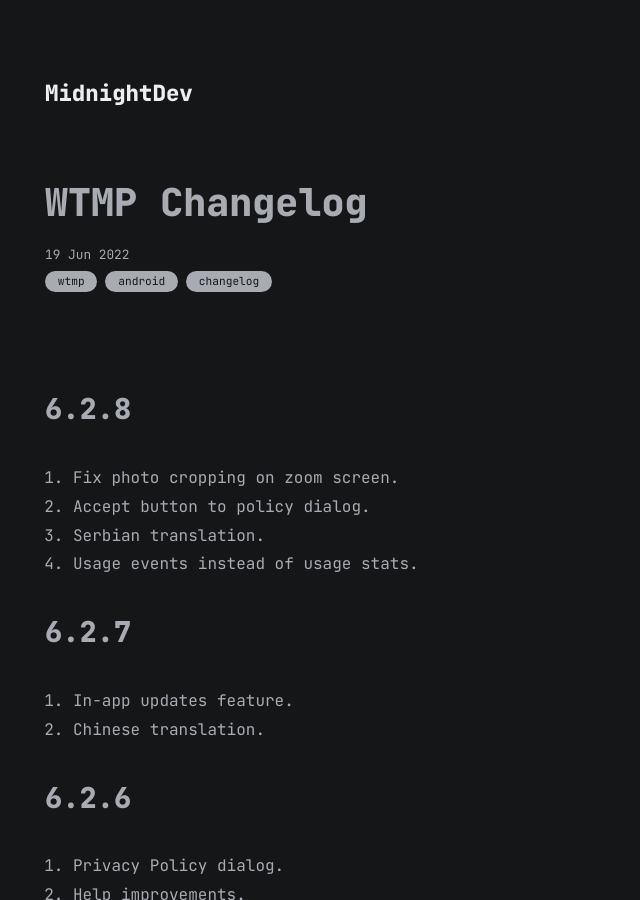
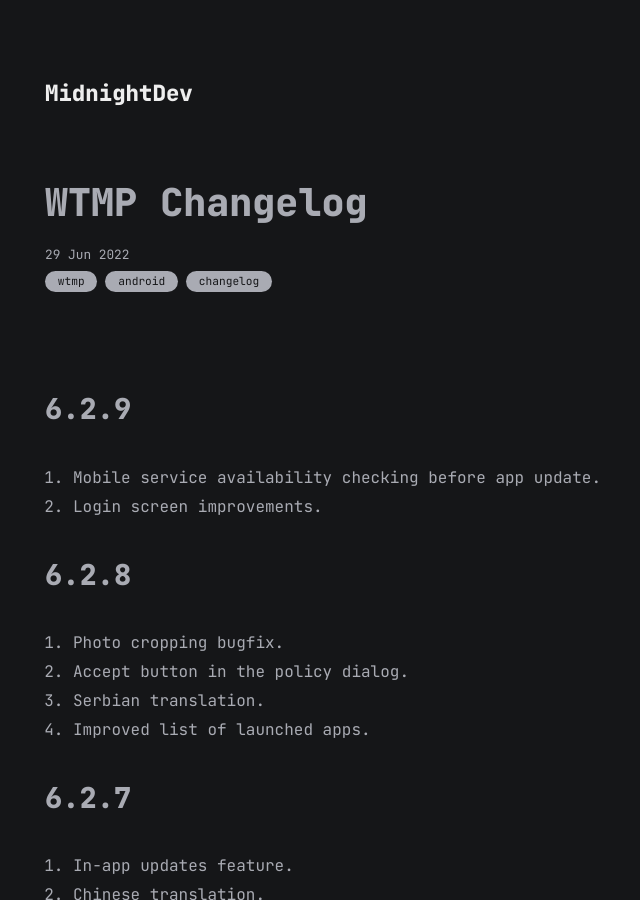
Before and after one commit to mdnghtdv/mdnghtdv.github.io, a Jekyll site: the page built from all_collections/_posts/2022-06-29-wtmp-changelog.md, in a window 1280 px wide and 900 px high. Shown: the whole window, without its empty margins (270-910 px from the left). Built offline with Jekyll 4.4.1, drawn with Linux system fonts in a browser that asks for light colours.

Commit message:
Update and rename 2022-06-19-wtmp-changelog.md to 2022-06-29-wtmp-changelog.md

```diff
--- a/all_collections/_posts/2022-06-19-wtmp-changelog.md
+++ b/all_collections/_posts/2022-06-29-wtmp-changelog.md
@@ -1,16 +1,21 @@
 ---
 layout: post
 title: WTMP Changelog
-date: 2022-06-19
+date: 2022-06-29
 categories: [wtmp, android, changelog]
 ---
 
+## 6.2.9
+
+1. Mobile service availability checking before app update.
+2. Login screen improvements.
+
 ## 6.2.8
 
-1. Fix photo cropping on zoom screen.
-2. Accept button to policy dialog.
+1. Photo cropping bugfix.
+2. Accept button in the policy dialog.
 3. Serbian translation.
-4. Usage events instead of usage stats.
+4. Improved list of launched apps.
 
 ## 6.2.7
 
```
